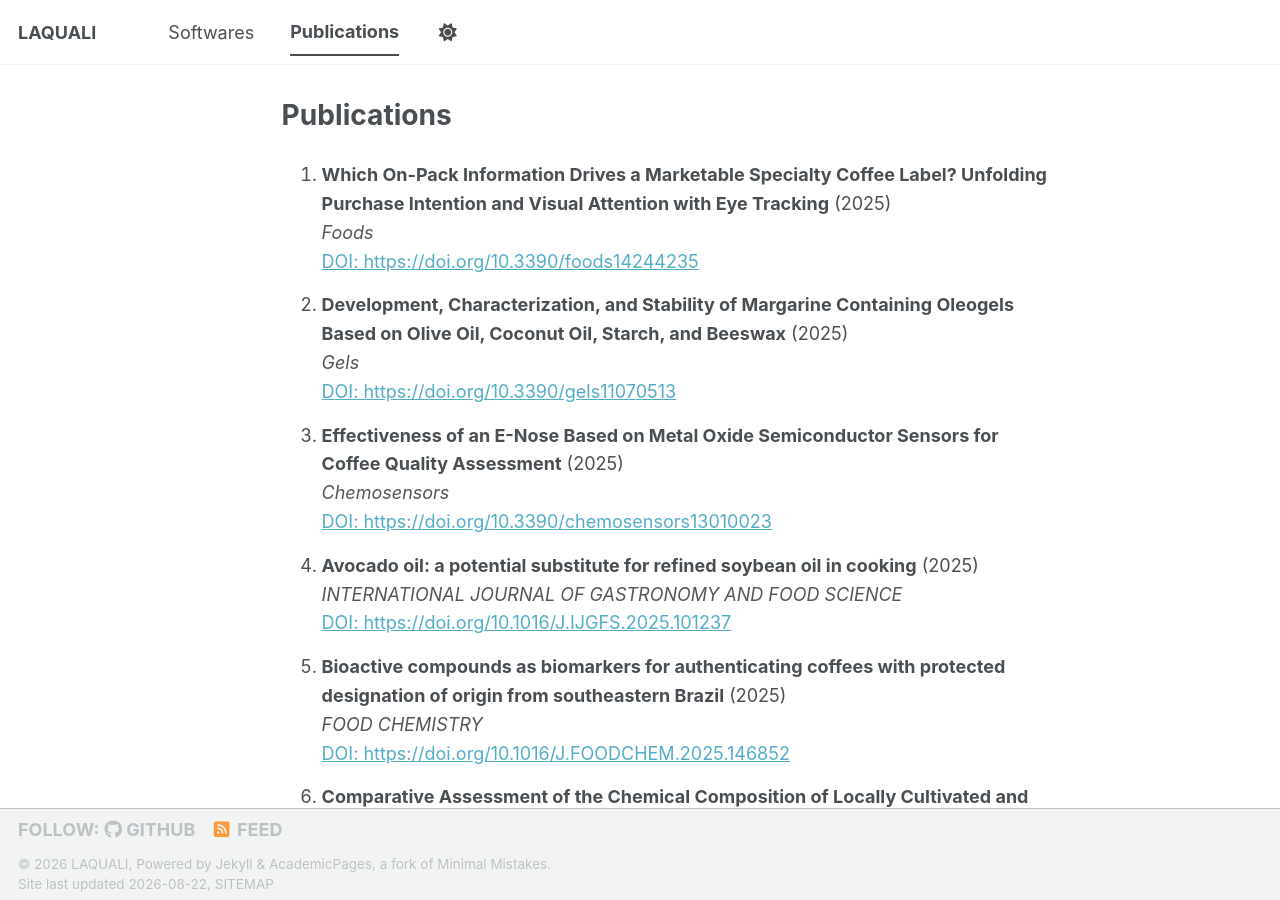
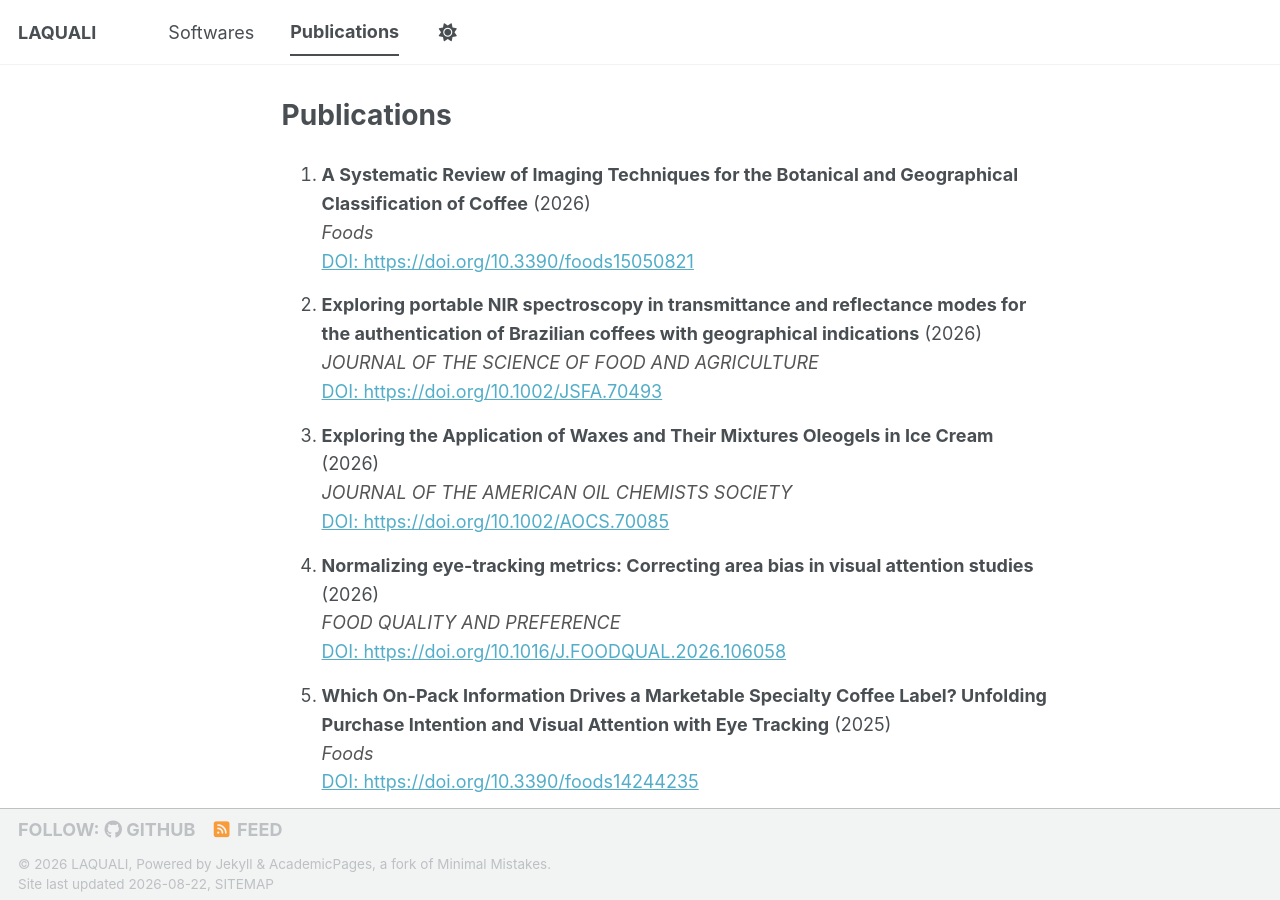
Before and after one commit to LAQUALI-UFLA/laquali-ufla.github.io, a Jekyll site: the page built from _pages/articles.md, in a window 1280 px wide and 900 px high. Built offline with Jekyll 4.4.1, drawn with Linux system fonts in a browser that asks for light colours; a style sheet for code colours, icons or effects is not loaded.

Commit message:
auto: update ORCID publications

```diff
--- a/_data/publications.json
+++ b/_data/publications.json
@@ -1,5 +1,28 @@
 [
-
+  {
+    "title": "A Systematic Review of Imaging Techniques for the Botanical and Geographical Classification of Coffee",
+    "year": 2026,
+    "journal": "Foods",
+    "doi": "https://doi.org/10.3390/foods15050821"
+  },
+  {
+    "title": "Exploring portable NIR spectroscopy in transmittance and reflectance modes for the authentication of Brazilian coffees with geographical indications",
+    "year": 2026,
+    "journal": "JOURNAL OF THE SCIENCE OF FOOD AND AGRICULTURE",
+    "doi": "https://doi.org/10.1002/JSFA.70493"
+  },
+  {
+    "title": "Exploring the Application of Waxes and Their Mixtures Oleogels in Ice Cream",
+    "year": 2026,
+    "journal": "JOURNAL OF THE AMERICAN OIL CHEMISTS SOCIETY",
+    "doi": "https://doi.org/10.1002/AOCS.70085"
+  },
+  {
+    "title": "Normalizing eye-tracking metrics: Correcting area bias in visual attention studies",
+    "year": 2026,
+    "journal": "FOOD QUALITY AND PREFERENCE",
+    "doi": "https://doi.org/10.1016/J.FOODQUAL.2026.106058"
+  },
   {
     "title": "Which On-Pack Information Drives a Marketable Specialty Coffee Label? Unfolding Purchase Intention and Visual Attention with Eye Tracking",
     "year": 2025,
```
